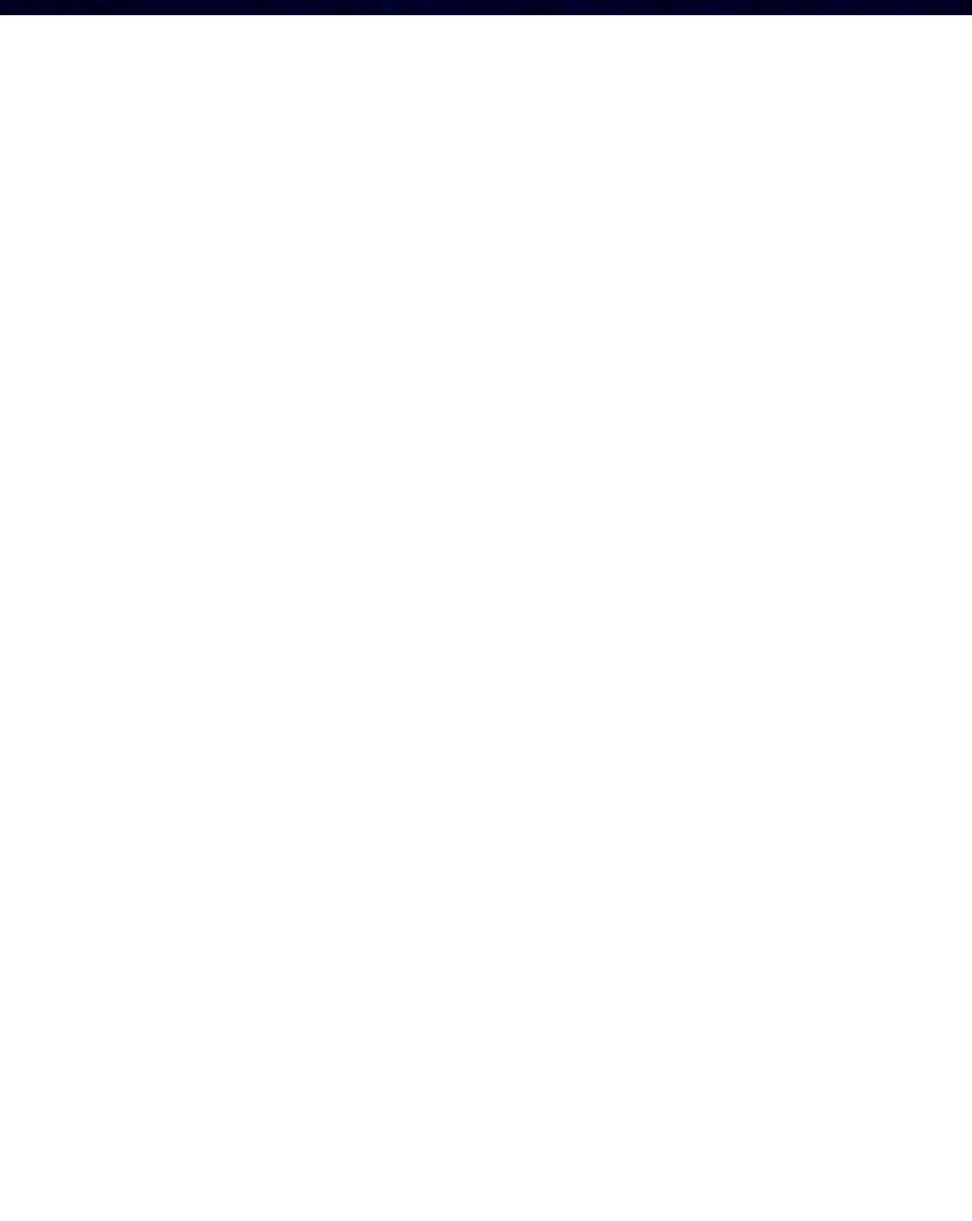
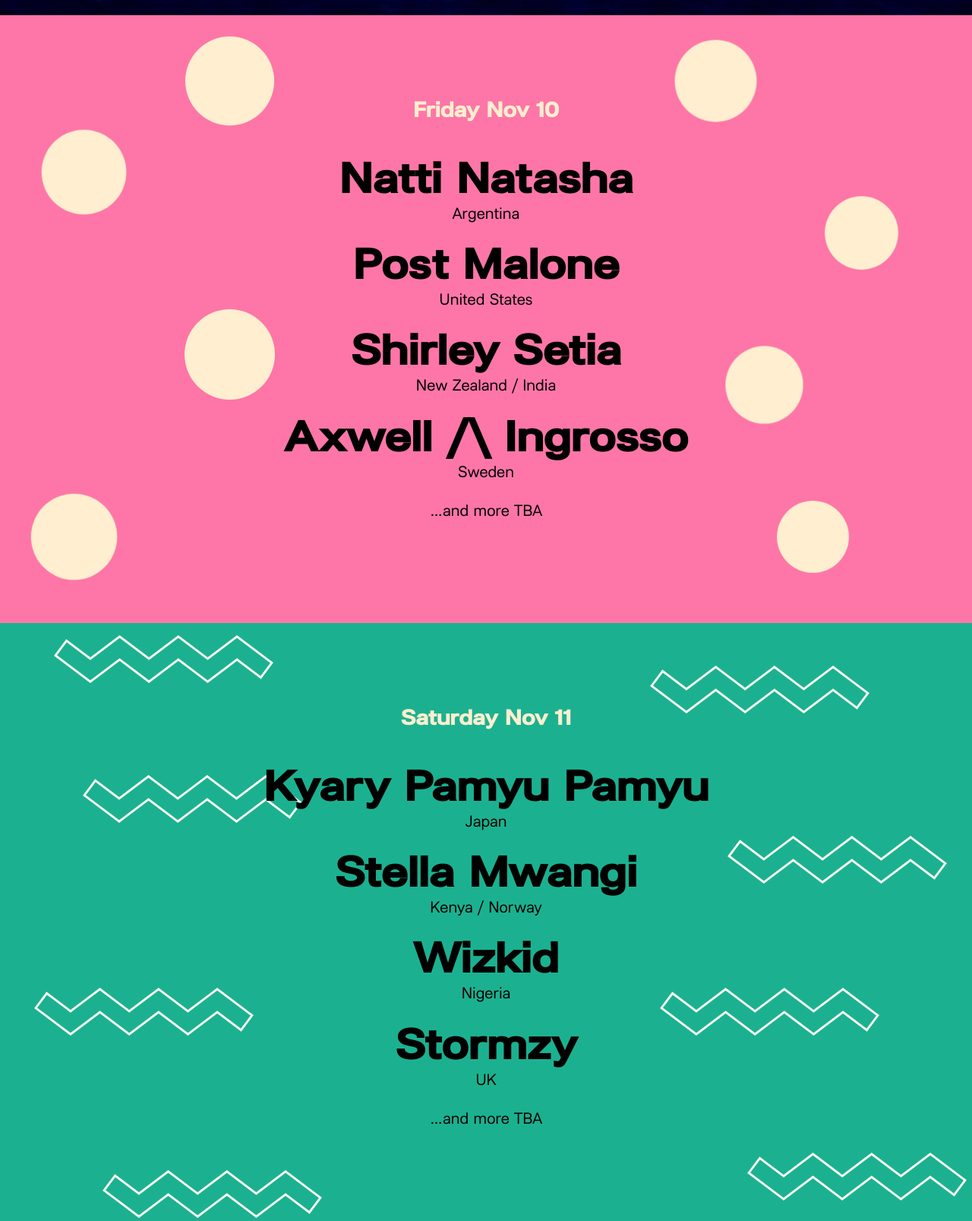
Before and after one commit to milanla/sh-fifty-festival, a plain HTML site: page index.html in a window 1280 px wide. Shown: the part 780-2387 px from the top of the page at 76% size. Drawn offline with Linux system fonts and the light colour scheme.

Commit message:
add bg and animations

```diff
--- /dev/null
+++ b/assets/javascript/script.js
@@ -0,0 +1,23 @@
+function makeMarquee() {
+  const title = 'FIFTY Music Festival — November 10–12, Desert Valley'
+  const marqueeText = new Array(50).fill(title)
+  const marquee = document.querySelector('.marquee span')
+
+  marquee.innerHTML = marqueeText.join(' — ')
+}
+
+makeMarquee()
+
+const circles = document.querySelectorAll('.circle')
+
+circles.forEach(function(circle, index) {
+  circle.animate([
+    { transform: 'scale(1)' },
+    { transform: 'scale(1.3)' },
+    { transform: 'scale(1)' }
+  ], {
+    delay: 300 * index,
+    duration: 3000,
+    iterations: Infinity
+  })
+})
--- a/assets/scss/_animations.scss
+++ b/assets/scss/_animations.scss
@@ -12,3 +12,27 @@
     opacity: 1;
   }
 }
+
+@keyframes moveLeft {
+  0% {
+    transform: translateX(0);
+  }
+
+  100% {
+    transform: translateX(-3000vw);
+  }
+}
+
+// @keyframes pulsate {
+//   0% {
+//     transform: scale(1);
+//   }
+
+//   50% {
+//     transform: scale(1.2);
+//   }
+
+//   100% {
+//     transform: scale(1);
+//   }
+// }
--- a/assets/scss/_fonts.scss
+++ b/assets/scss/_fonts.scss
@@ -16,6 +16,9 @@
       url('/assets/fonts/lunchtype24-medium-expanded-webfont.ttf') format('truetype');
 }
 
-.marquee {
+.marquee,
+.lunch-medium,
+.date,
+.lineup h2 {
   font-family: 'LunchType-Medium', Arial, Helvetica, sans-serif;
 }
--- a/assets/scss/_global.scss
+++ b/assets/scss/_global.scss
@@ -13,5 +13,8 @@
 body {
   font-family: 'LunchType-Regular', Arial, Helvetica, sans-serif;
   line-height: 1.3;
-  color: #ffffff;
 }
+
+ul, ol {
+  list-style: none;
+}
--- a/assets/scss/_sections.scss
+++ b/assets/scss/_sections.scss
@@ -17,19 +17,19 @@
 
 // INTRO SECTION
 .intro {
-  background-image: url('/assets/images/intro.jpg');
+  background-image: url('../assets/images/intro.jpg');
+  color: #fff;
+
+  p {
+    font-size: 36px;
+    line-height: 1.2;
+  }
 }
 
 .bg-cover {
   background-size: cover;
   background-position: center;
   background-repeat: no-repeat;
-}
-
-.intro p {
-  font-size: 36px;
-  line-height: 1.2;
-  color: #fff;
 }
 
 .logo {
@@ -62,6 +62,7 @@
   overflow: hidden;
 
   span {
+    animation: moveLeft 200s linear infinite;
     white-space: nowrap;
     display: block;
     position: relative;
@@ -71,3 +72,50 @@
 .mix-difference {
   mix-blend-mode: difference;
 }
+
+/*----------------------------------*/
+.day {
+  text-align: center;
+
+  .container {
+    position: relative;
+    z-index: 2;
+  }
+}
+
+.day-1 {
+  background-color: #fd76A7;
+}
+
+.day-2 {
+  background-color: #1bb190;
+}
+
+.day-3 {
+  background-image: url('../assets/images/day-3.jpg');
+}
+
+.lineup {
+  text-align: center;
+
+  h2 {
+    font-size: 56px;
+    line-height: 1;
+    margin-bottom: 6px;
+  }
+
+  p {
+    font-size: 21px;
+  }
+
+  li {
+    margin-bottom: 24px;
+  }
+}
+
+.date {
+  font-size: 28px;
+  color: #ffeecf;
+  margin-bottom: 48px;
+  line-height: 1;
+}
--- /dev/null
+++ b/assets/scss/_shapes.scss
@@ -0,0 +1,100 @@
+.shape {
+  position: absolute;
+}
+
+.circle {
+  animation: pulsate 3s linear infinite;
+  width: 93px;
+  height: 93px;
+  border-radius: 50%;
+  background-color: #ffeecf;
+
+  &:nth-of-type(1) {
+    left: 5%;
+    top: 20%;
+  }
+
+  &:nth-of-type(2) {
+    left: 20%;
+    top: 5%;
+  }
+
+  &:nth-of-type(3) {
+    left: 20%;
+    top: 50%;
+  }
+
+  &:nth-of-type(4) {
+    left: 4%;
+    top: 80%;
+  }
+
+  &:nth-of-type(5) {
+    left: 70%;
+    top: 5%;
+  }
+
+  &:nth-of-type(6) {
+    left: 75%;
+    top: 55%;
+  }
+
+  &:nth-of-type(7) {
+    left: 85%;
+    top: 30%;
+  }
+
+  &:nth-of-type(8) {
+    left: 80%;
+    top: 80%;
+  }
+}
+
+.squiggle {
+  width: 303px;
+  height: 63px;
+  background-image: url('../assets/images/squiggle.svg');
+  background-size: contain;
+  background-repeat: no-repeat;
+  background-position: center;
+
+  &:nth-of-type(1) {
+    left: 5%;
+    top: 2%;
+  }
+
+  &:nth-of-type(2) {
+    left: 8%;
+    top: 25%;
+  }
+
+  &:nth-of-type(3) {
+    left: 3%;
+    top: 60%;
+  }
+
+  &:nth-of-type(4) {
+    left: 10%;
+    top: 90%;
+  }
+
+  &:nth-of-type(5) {
+    right: 10%;
+    top: 7%;
+  }
+
+  &:nth-of-type(6) {
+    right: 2%;
+    top: 35%;
+  }
+
+  &:nth-of-type(7) {
+    right: 9%;
+    top: 60%;
+  }
+
+  &:nth-of-type(8) {
+    right: 0%;
+    bottom: 5%;
+  }
+}
--- a/assets/scss/style.scss
+++ b/assets/scss/style.scss
@@ -2,3 +2,4 @@
 @import 'global';
 @import 'animations';
 @import 'sections';
+@import 'shapes';
--- a/index.html
+++ b/index.html
@@ -144,7 +144,7 @@
 
   </section>
 
-  <section class="section section-pad day day-3" id="day-3">
+  <section class="section section-pad day day-3 bg-cover" id="day-3">
     <div class="container center">
       <h3 class="date">
         Sunday Nov 12
@@ -222,6 +222,6 @@
     </footer>
 
   </section>
-
+  <script src="assets/javascript/script.js"></script>
 </body>
 </html>
```
Also changed, not shown: copy.txt (deleted), dist/style.css, 1 other file.
